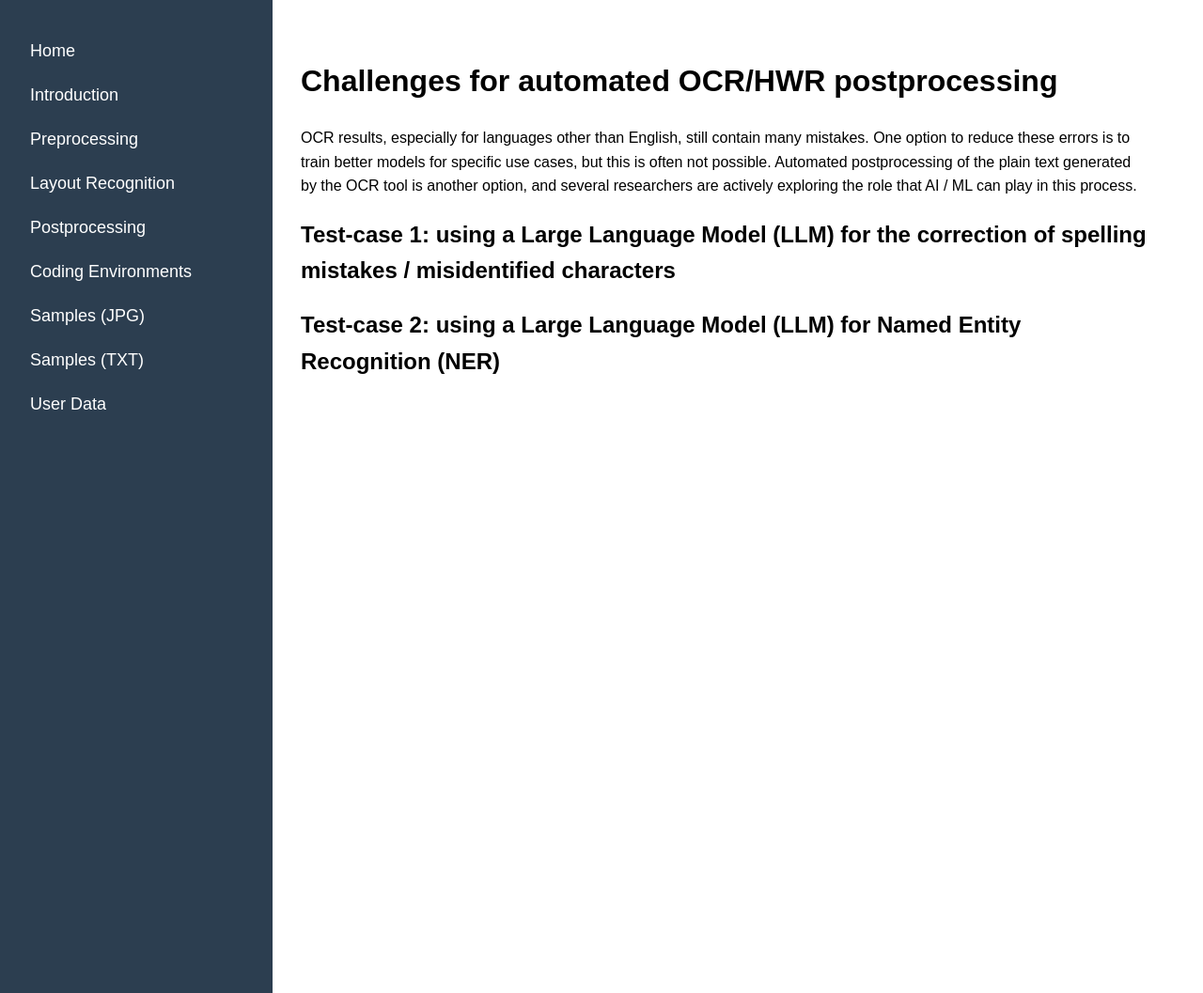
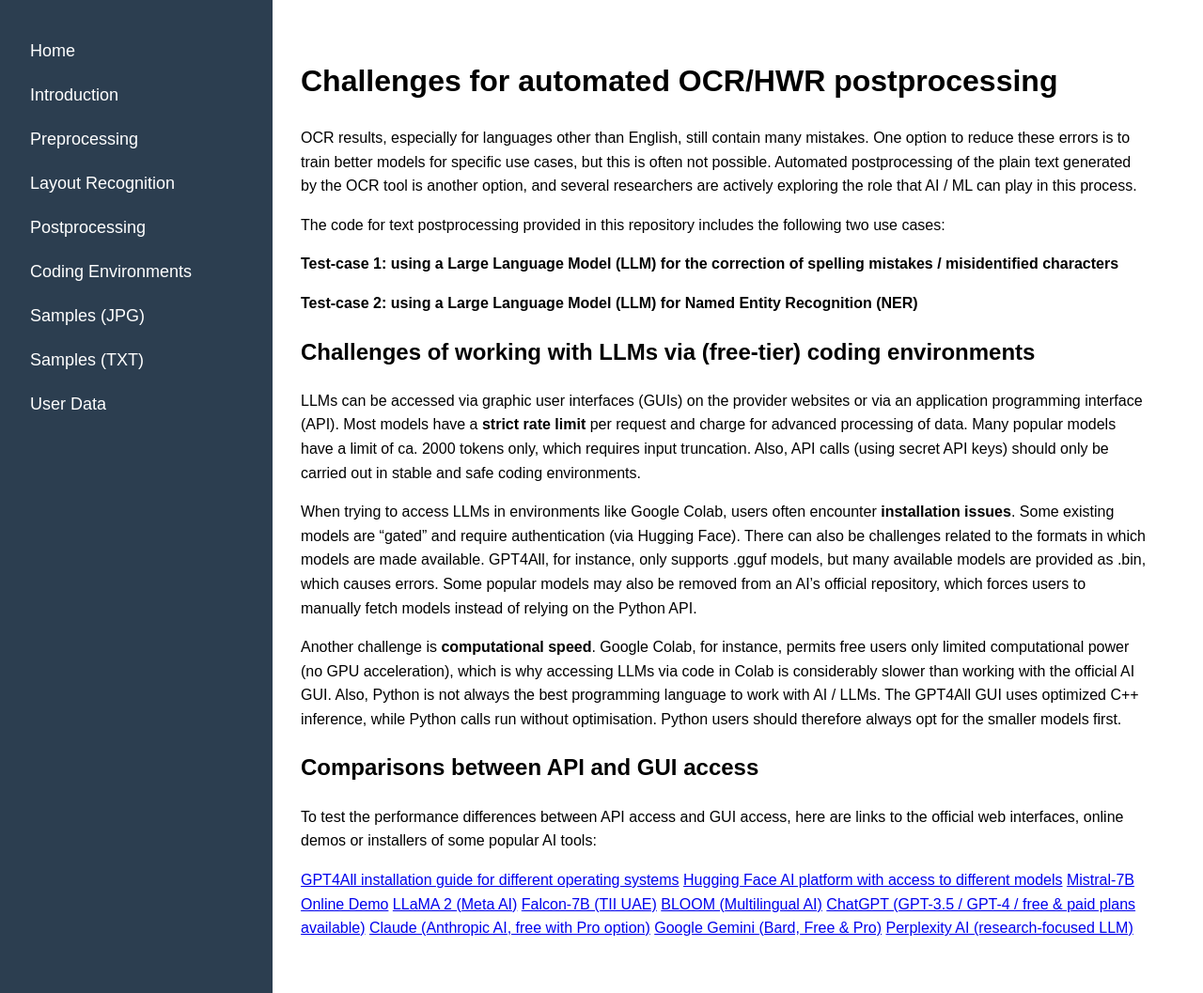
Before and after one commit to stwagner07/atr-historical-research, a Jekyll site: the page built from docs/postprocessing.md, in a window 1280 px wide and 1057 px high. Shown: the whole window at 94% size. Built offline with Jekyll 4.4.1, drawn with Linux system fonts in a browser that asks for light colours; our own code applies the rules of GitHub Pages for plain Markdown files.

Commit message:
Update postprocessing.md

```diff
--- a/docs/postprocessing.md
+++ b/docs/postprocessing.md
@@ -2,6 +2,31 @@
 
 OCR results, especially for languages other than English, still contain many mistakes. One option to reduce these errors is to train better models for specific use cases, but this is often not possible. Automated postprocessing of the plain text generated by the OCR tool is another option, and several researchers are actively exploring the role that AI / ML can play in this process.
 
-## Test-case 1: using a Large Language Model (LLM) for the correction of spelling mistakes / misidentified characters
+The code for text postprocessing provided in this repository includes the following two use cases:
 
-## Test-case 2: using a Large Language Model (LLM) for Named Entity Recognition (NER)
+**Test-case 1: using a Large Language Model (LLM) for the correction of spelling mistakes / misidentified characters**
+
+**Test-case 2: using a Large Language Model (LLM) for Named Entity Recognition (NER)**
+
+## Challenges of working with LLMs via (free-tier) coding environments
+
+LLMs can be accessed via graphic user interfaces (GUIs) on the provider websites or via an application programming interface (API). Most models have a **strict rate limit** per request and charge for advanced processing of data.  Many popular models have a limit of ca. 2000 tokens only, which requires input truncation. Also, API calls (using secret API keys) should only be carried out in stable and safe coding environments.
+
+When trying to access LLMs in environments like Google Colab, users often encounter **installation issues**. Some existing models are "gated" and require authentication (via Hugging Face). There can also be challenges related to the formats in which models are made available. GPT4All, for instance, only supports .gguf models, but many available models are provided as .bin, which causes errors. Some popular models may also be removed from an AI's official repository, which forces users to manually fetch models instead of relying on the Python API.
+
+Another challenge is **computational speed**. Google Colab, for instance, permits free users only limited computational power (no GPU acceleration), which is why accessing LLMs via code in Colab is considerably slower than working with the official AI GUI. Also, Python is not always the best programming language to work with AI / LLMs. The GPT4All GUI uses optimized C++ inference, while Python calls run without optimisation. Python users should therefore always opt for the smaller models first.
+
+## Comparisons between API and GUI access
+
+To test the performance differences between API access and GUI access, here are links to the official web interfaces, online demos or installers of some popular AI tools:
+
+[GPT4All installation guide for different operating systems](https://gpt4all.io/index.html)
+[Hugging Face AI platform with access to different models](https://huggingface.co/spaces)
+[Mistral-7B Online Demo](https://huggingface.co/spaces/mistralai/Mistral-7B-Instruct)
+[LLaMA 2 (Meta AI)](https://huggingface.co/spaces/facebook/llama-2-7b-chat)
+[Falcon-7B (TII UAE)](https://huggingface.co/spaces/tiiuae/falcon-7b-instruct)
+[BLOOM (Multilingual AI)](https://huggingface.co/spaces/bigscience/bloom)
+[ChatGPT (GPT-3.5 / GPT-4 / free & paid plans available)](https://chat.openai.com)
+[Claude (Anthropic AI, free with Pro option)](https://claude.ai)
+[Google Gemini (Bard, Free & Pro)](https://gemini.google.com)
+[Perplexity AI (research-focused LLM)](https://www.perplexity.ai)
```
